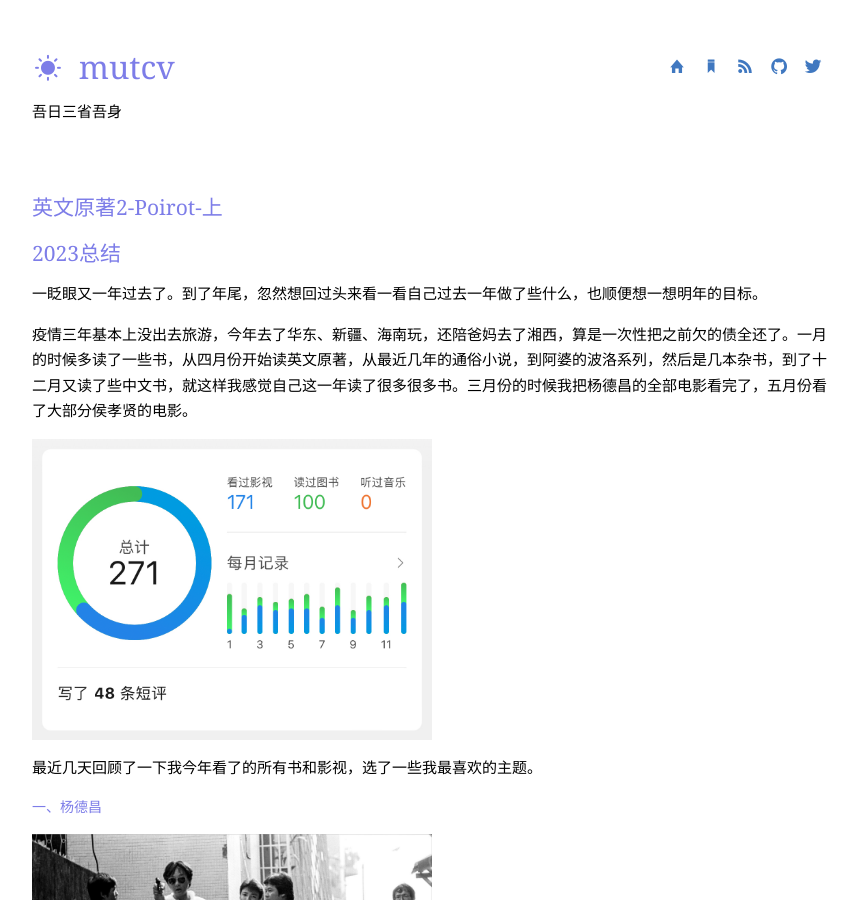
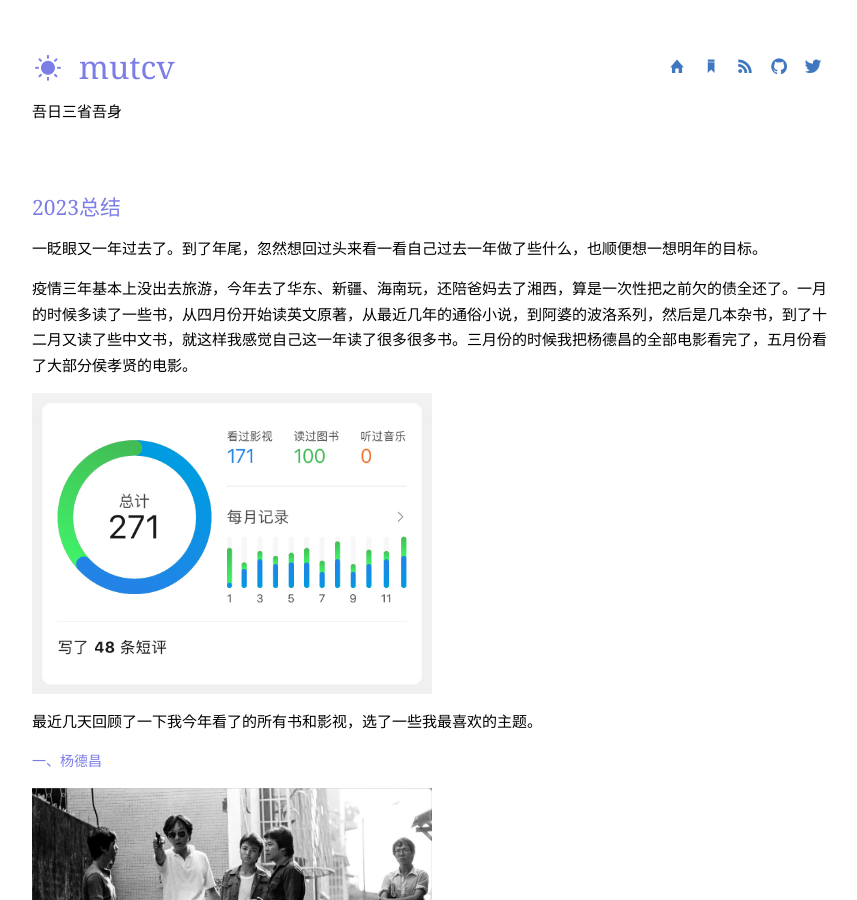
Before and after one commit to liuliqiu/liuliqiu.github.io, a Jekyll site: the page built from _posts/2024-01-01-year-summary.md, in a window 1280 px wide and 900 px high. Shown: the whole window, without its empty margins (208-1065 px from the left). Built offline with Jekyll 4.4.1, drawn with Linux system fonts in a browser that asks for light colours; nearby versions of some CDN libraries; some web fonts are replaced.

Commit message:
2023 summary fix

```diff
--- a/_posts/2024-01-01-year-summary.md
+++ b/_posts/2024-01-01-year-summary.md
@@ -1,10 +1,9 @@
 ---
 layout: post
-title: 英文原著2-Poirot-上
+title: 2023总结
 tags:
-- 英文
-- 小说
-- 电影
+- 随笔
+- 总结
 ---
 
 <style>
```
Also changed, not shown: other parts of _posts/2024-01-01-year-summary.md (+0 -3 lines).
